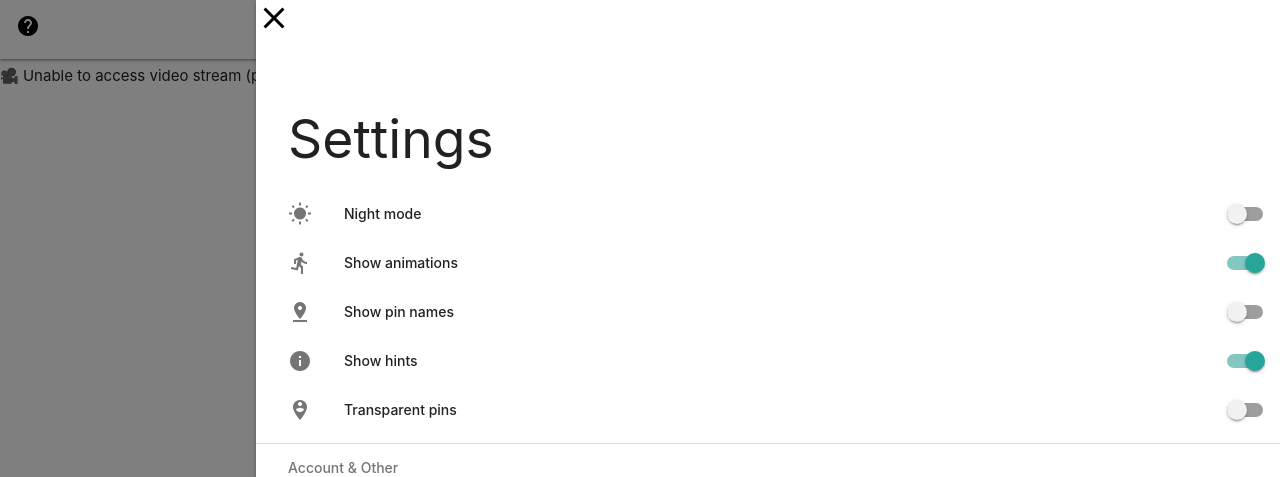
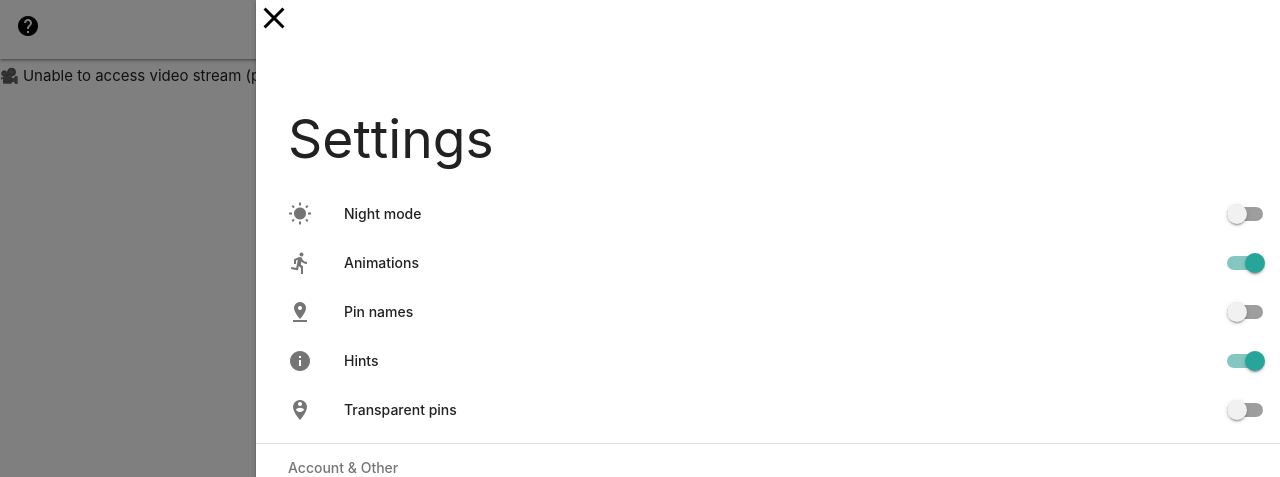
Before and after one commit to adrianomatousek/webapp-treasure-hunt, a PHP site: page /TreasureHunt.php in a window 1280 px wide, after a click on "settings". Shown: the top 477 px of the page. Run offline with PHP 8.4, Linux system fonts and the light colour scheme; a user stored in the database is signed in; data comes from the database, SQL or seed files in the repository; some libraries are stand-ins or nearby versions.

Commit message:
fix settings layout

```diff
--- a/www/html/TreasureHunt.php
+++ b/www/html/TreasureHunt.php
@@ -89,7 +89,7 @@ $gameKeeperPlus = array("Admin", "Gamekeeper");
 
 	<!-- Animations option in settings -->
     <div class="switch">
-		<li><a style="display: inline-block" href="javascript:toggleMarkerAnimations(); tickBox2();"><i class="material-icons">directions_run</i>Show animations</a>
+		<li><a style="display: inline-block" href="javascript:toggleMarkerAnimations(); tickBox2();"><i class="material-icons">directions_run</i>Animations</a>
 			<label>
 				<input id="checkBoxAnimations" onchange="toggleMarkerAnimations()" type="checkbox" checked = "true">
 				<span style="float: right; margin: 17px;" class="lever"></span>
@@ -99,7 +99,7 @@ $gameKeeperPlus = array("Admin", "Gamekeeper");
 
 	<!-- Marker names option in settings    -->
     <div class="switch">
-		<li><a style="display: inline-block" href="javascript:toggleMarkerNames(); tickBox3();"><i class="material-icons">pin_drop</i>Show pin names</a>
+		<li><a style="display: inline-block" href="javascript:toggleMarkerNames(); tickBox3();"><i class="material-icons">pin_drop</i>Pin names</a>
 			<label>
 				<input id="checkBoxMarkerNames" onchange="toggleMarkerNames()" type="checkbox">
 				<span style="float: right; margin: 17px;" class="lever"></span>
@@ -109,7 +109,7 @@ $gameKeeperPlus = array("Admin", "Gamekeeper");
 
 	<!-- Help/hints for how to use the app (not used yet - remove later if not used at all)    -->
     <div class="switch">
-		<li><a style="display: inline-block" href="javascript:toggleHints(); tickBox4();"><i class="material-icons">info</i>Show hints</a>
+		<li><a style="display: inline-block" href="javascript:toggleHints(); tickBox4();"><i class="material-icons">info</i>Hints</a>
 			<label>
 				<input id="checkBoxHints" onchange="toggleHints()" type="checkbox" checked = "true">
 				<span style="float: right; margin: 17px;" class="lever"></span>
```
